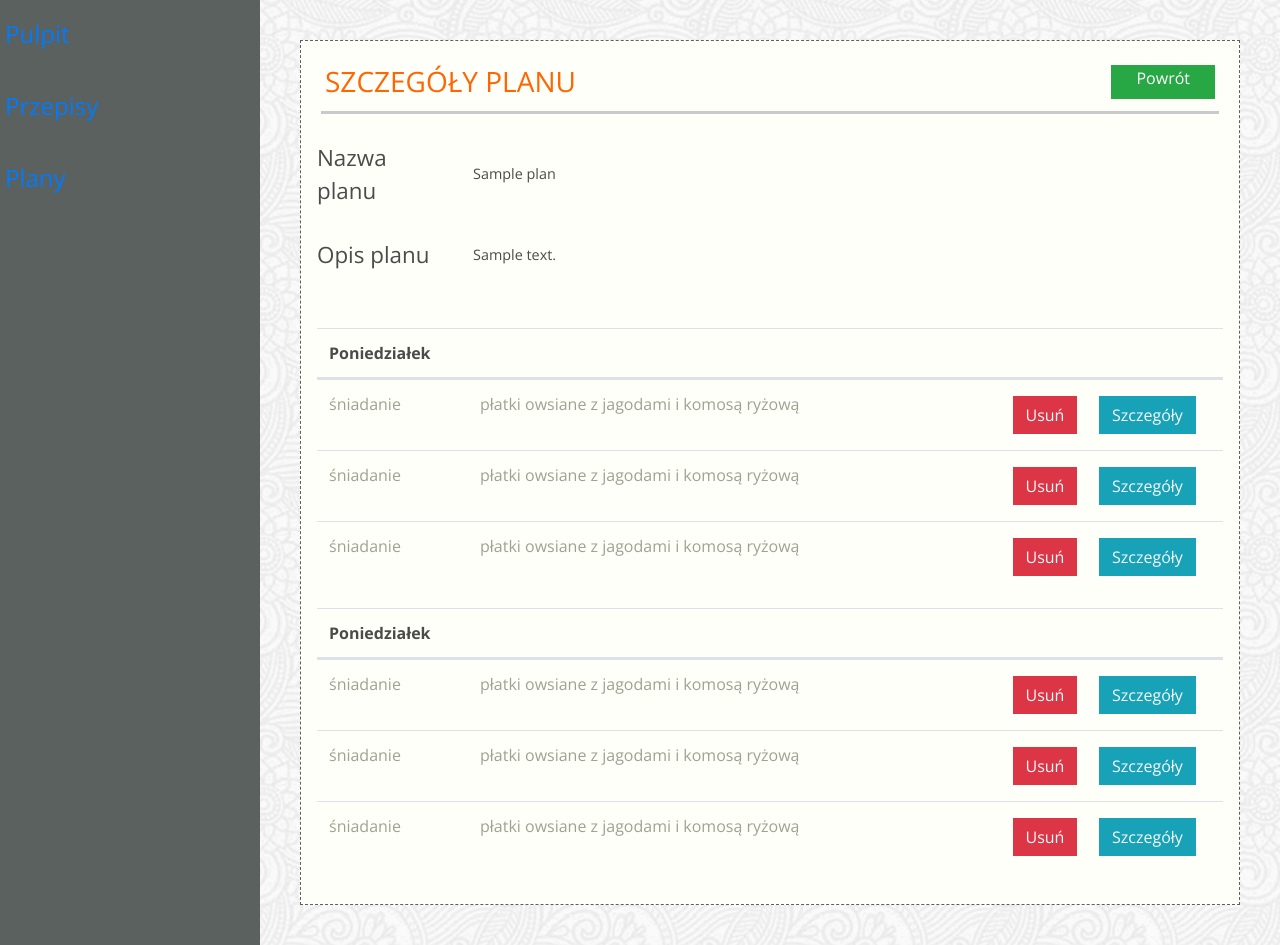
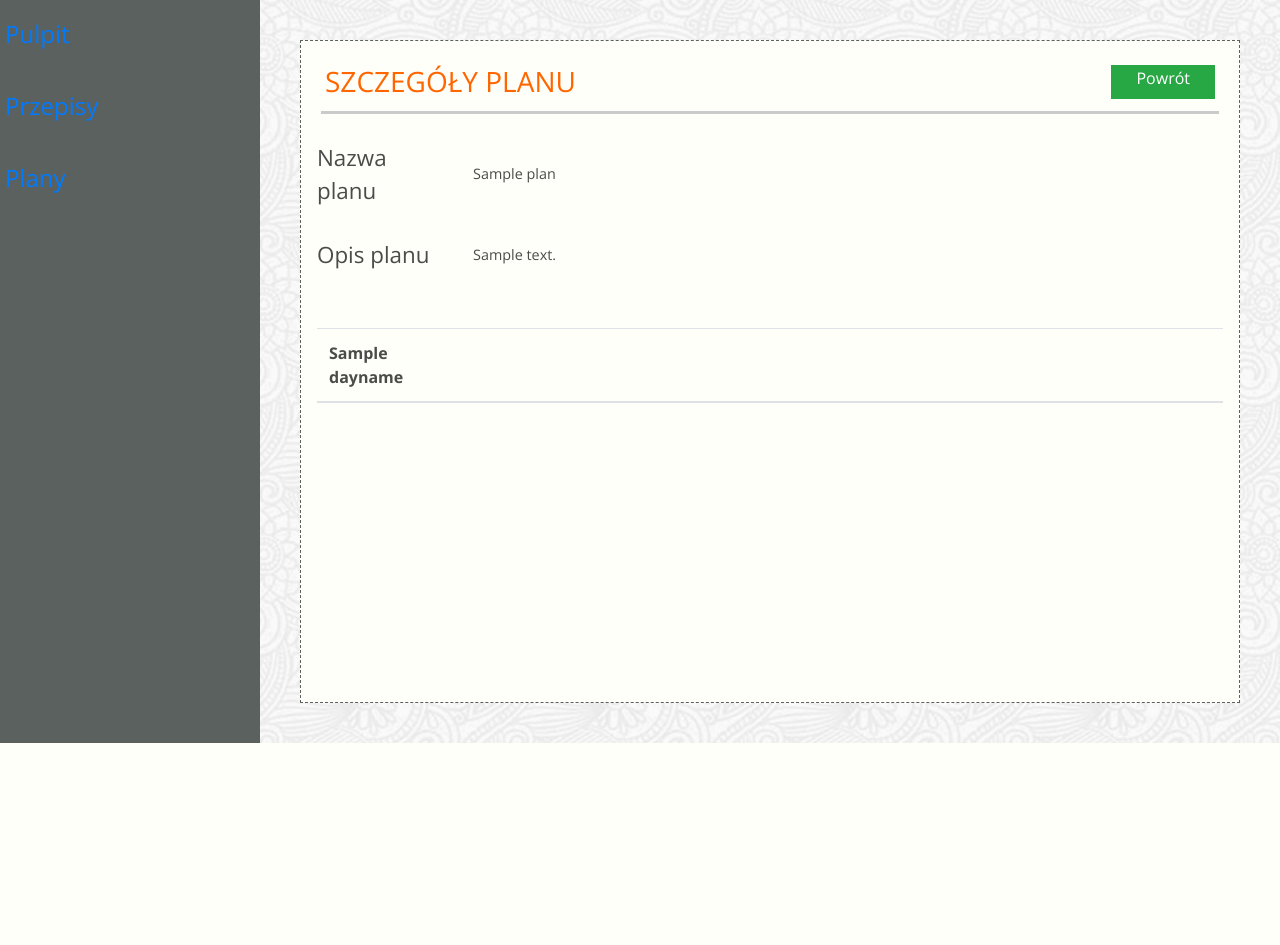
Before and after one commit to JaBrab1/jedzonko-team-project, a Django app: template jedzonko/templates/app-details-schedules.html in a window 1280 px wide. Shown: the part 84-1029 px from the top of the page. After the commit the page ends 827 px from the top, so only its background shows below. Run offline with Django 3.2, Linux system fonts and the light colour scheme; the template is opened without the code that fills it: most values are stand-ins (such as "Sample title", 1, 10 or a date in 2020); lists and menus that the app fills with data are empty; some libraries are stand-ins or nearby versions; some web fonts are replaced.

Commit message:
Zadania 7.1 i 8.3

```diff
--- a/jedzonko/templates/app-details-schedules.html
+++ b/jedzonko/templates/app-details-schedules.html
@@ -35,94 +35,100 @@
         </div>
 
         <table class="table">
+            {% for dayname in daynames %}
             <thead>
             <tr class="d-flex">
-                <th class="col-2">Poniedziałek</th>
+                <th class="col-2">{{ dayname.name }}</th>
                 <th class="col-7"></th>
                 <th class="col-1"></th>
                 <th class="col-2"></th>
             </tr>
             </thead>
             <tbody class="text-color-lighter">
+            {% for recipe in recipeplan %}
+                {% if recipe.dayname == dayname %}
             <tr class="d-flex">
-                <td class="col-2">śniadanie</td>
-                <td class="col-7">płatki owsiane z jagodami i komosą ryżową</td>
+                <td class="col-2">{{ recipe.meal_name }}</td>
+                <td class="col-7">{{ recipe.recipe }}</td>
                 <td class="col-1 center">
                     <a href="#" class="btn btn-danger rounded-0 text-light m-1">Usuń</a>
                 </td>
                 <td class="col-2 center">
-                    <a href="app-details-schedules.html"
+                    <a href="/recipe/{{ recipe.recipe_id }}"
                        class="btn btn-info rounded-0 text-light m-1">Szczegóły</a>
                 </td>
             </tr>
-            <tr class="d-flex">
-                <td class="col-2">śniadanie</td>
-                <td class="col-7">płatki owsiane z jagodami i komosą ryżową</td>
-                <td class="col-1 center">
-                    <a href="#" class="btn btn-danger rounded-0 text-light m-1">Usuń</a>
-                </td>
-                <td class="col-2 center">
-                    <a href="app-details-schedules.html"
-                       class="btn btn-info rounded-0 text-light m-1">Szczegóły</a>
-                </td>
-            </tr>
-            <tr class="d-flex">
-                <td class="col-2">śniadanie</td>
-                <td class="col-7">płatki owsiane z jagodami i komosą ryżową</td>
-                <td class="col-1 center">
-                    <a href="#" class="btn btn-danger rounded-0 text-light m-1">Usuń</a>
-                </td>
-                <td class="col-2 center">
-                    <a href="app-details-schedules.html"
-                       class="btn btn-info rounded-0 text-light m-1">Szczegóły</a>
-                </td>
-            </tr>
-            </tbody>
-        </table>
-
-        <table class="table">
-            <thead>
-            <tr class="d-flex">
-                <th class="col-2">Poniedziałek</th>
-                <th class="col-7"></th>
-                <th class="col-1"></th>
-                <th class="col-2"></th>
-            </tr>
-            </thead>
-            <tbody class="text-color-lighter">
-            <tr class="d-flex">
-                <td class="col-2">śniadanie</td>
-                <td class="col-7">płatki owsiane z jagodami i komosą ryżową</td>
-                <td class="col-1 center">
-                    <a href="#" class="btn btn-danger rounded-0 text-light m-1">Usuń</a>
-                </td>
-                <td class="col-2 center">
-                    <a href="app-details-schedules.html"
-                       class="btn btn-info rounded-0 text-light m-1">Szczegóły</a>
-                </td>
-            </tr>
-            <tr class="d-flex">
-                <td class="col-2">śniadanie</td>
-                <td class="col-7">płatki owsiane z jagodami i komosą ryżową</td>
-                <td class="col-1 center">
-                    <a href="#" class="btn btn-danger rounded-0 text-light m-1">Usuń</a>
-                </td>
-                <td class="col-2 center">
-                    <a href="app-details-schedules.html"
-                       class="btn btn-info rounded-0 text-light m-1">Szczegóły</a>
-                </td>
-            </tr>
-            <tr class="d-flex">
-                <td class="col-2">śniadanie</td>
-                <td class="col-7">płatki owsiane z jagodami i komosą ryżową</td>
-                <td class="col-1 center">
-                    <a href="#" class="btn btn-danger rounded-0 text-light m-1">Usuń</a>
-                </td>
-                <td class="col-2 center">
-                    <a href="app-details-schedules.html"
-                       class="btn btn-info rounded-0 text-light m-1">Szczegóły</a>
-                </td>
-            </tr>
+                {% endif %}
+                {% endfor %}
+            {% endfor %}
+{#            <tr class="d-flex">#}
+{#                <td class="col-2">śniadanie</td>#}
+{#                <td class="col-7">płatki owsiane z jagodami i komosą ryżową</td>#}
+{#                <td class="col-1 center">#}
+{#                    <a href="#" class="btn btn-danger rounded-0 text-light m-1">Usuń</a>#}
+{#                </td>#}
+{#                <td class="col-2 center">#}
+{#                    <a href="app-details-schedules.html"#}
+{#                       class="btn btn-info rounded-0 text-light m-1">Szczegóły</a>#}
+{#                </td>#}
+{#            </tr>#}
+{#            <tr class="d-flex">#}
+{#                <td class="col-2">śniadanie</td>#}
+{#                <td class="col-7">płatki owsiane z jagodami i komosą ryżową</td>#}
+{#                <td class="col-1 center">#}
+{#                    <a href="#" class="btn btn-danger rounded-0 text-light m-1">Usuń</a>#}
+{#                </td>#}
+{#                <td class="col-2 center">#}
+{#                    <a href="app-details-schedules.html"#}
+{#                       class="btn btn-info rounded-0 text-light m-1">Szczegóły</a>#}
+{#                </td>#}
+{#            </tr>#}
+{#            </tbody>#}
+{#        </table>#}
+{##}
+{#        <table class="table">#}
+{#            <thead>#}
+{#            <tr class="d-flex">#}
+{#                <th class="col-2">Poniedziałek</th>#}
+{#                <th class="col-7"></th>#}
+{#                <th class="col-1"></th>#}
+{#                <th class="col-2"></th>#}
+{#            </tr>#}
+{#            </thead>#}
+{#            <tbody class="text-color-lighter">#}
+{#            <tr class="d-flex">#}
+{#                <td class="col-2">śniadanie</td>#}
+{#                <td class="col-7">płatki owsiane z jagodami i komosą ryżową</td>#}
+{#                <td class="col-1 center">#}
+{#                    <a href="#" class="btn btn-danger rounded-0 text-light m-1">Usuń</a>#}
+{#                </td>#}
+{#                <td class="col-2 center">#}
+{#                    <a href="app-details-schedules.html"#}
+{#                       class="btn btn-info rounded-0 text-light m-1">Szczegóły</a>#}
+{#                </td>#}
+{#            </tr>#}
+{#            <tr class="d-flex">#}
+{#                <td class="col-2">śniadanie</td>#}
+{#                <td class="col-7">płatki owsiane z jagodami i komosą ryżową</td>#}
+{#                <td class="col-1 center">#}
+{#                    <a href="#" class="btn btn-danger rounded-0 text-light m-1">Usuń</a>#}
+{#                </td>#}
+{#                <td class="col-2 center">#}
+{#                    <a href="app-details-schedules.html"#}
+{#                       class="btn btn-info rounded-0 text-light m-1">Szczegóły</a>#}
+{#                </td>#}
+{#            </tr>#}
+{#            <tr class="d-flex">#}
+{#                <td class="col-2">śniadanie</td>#}
+{#                <td class="col-7">płatki owsiane z jagodami i komosą ryżową</td>#}
+{#                <td class="col-1 center">#}
+{#                    <a href="#" class="btn btn-danger rounded-0 text-light m-1">Usuń</a>#}
+{#                </td>#}
+{#                <td class="col-2 center">#}
+{#                    <a href="app-details-schedules.html"#}
+{#                       class="btn btn-info rounded-0 text-light m-1">Szczegóły</a>#}
+{#                </td>#}
+{#            </tr>#}
             </tbody>
         </table>
 
--- a/jedzonko/views.py
+++ b/jedzonko/views.py
@@ -74,7 +74,9 @@ class RecipeModify(View):
 class PlanID(View):
     def get(self, request, id):
         plan = Plan.objects.get(id=id)
-        return render(request, "app-details-schedules.html", {'plan': plan})
+        recipeplan = RecipePlan.objects.filter(plan_id=plan.id).order_by('order')
+        daynames = Dayname.objects.filter(id__in=recipeplan.values('dayname_id')).order_by('order')
+        return render(request, "app-details-schedules.html", {'plan': plan, 'recipeplan': recipeplan, 'daynames': daynames})
 
 
 class PlanAdd(View):
```
